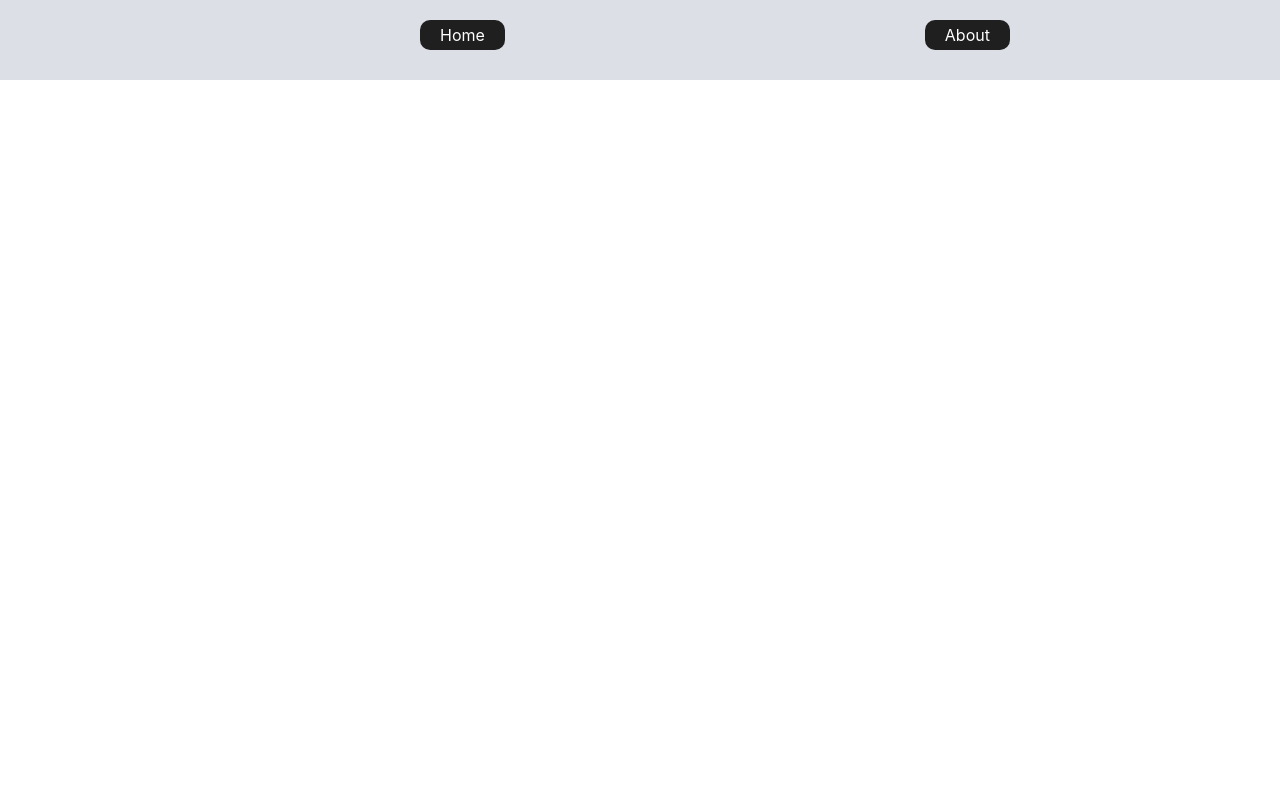
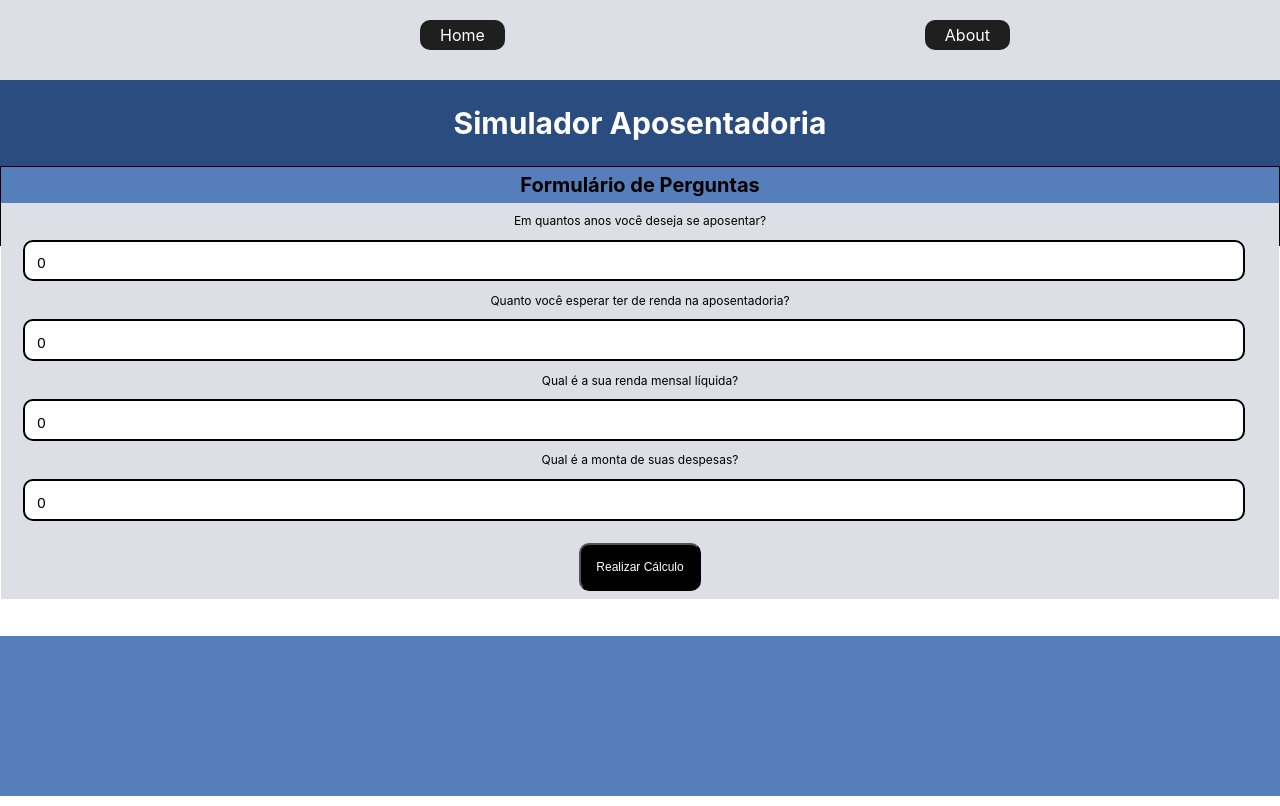
Before and after one commit to EuripedesNaves/calculadora-aposentadoria, a React (Create React App) app: page /result in a window 1280 px wide. Built offline with nearby package versions, Linux system fonts and the light colour scheme.

Commit message:
Clean Components

```diff
--- a/src/App.js
+++ b/src/App.js
@@ -3,21 +3,16 @@ import './App.css';
 import { Route, Routes } from 'react-router-dom';
 import { NavBar } from './components/NavBar';
 import { About } from './pages/About';
-import { Result } from './components/Result';
-import { Print } from './components/Print';
-import { Charts } from './components/Charts';
-import { Home } from './pages/Home';
+import { Result } from './pages/Result';
 
 const App = () => {
   return (
     <div className="App">
        <NavBar/>
        <Routes>
-        <Route path='/' element={<Home/>} />
+        {/* <Route path='/' element={<Home/>} /> */}
         <Route path='/about' element={<About/>} />
         <Route path='/result' element={<Result/>} />
-        <Route path='/result/charts' element={<Charts/>} />
-        <Route path='/result/print' element={<Print/>} />
       </Routes>
     </div>
   );
--- a/src/components/Charts.js
+++ /dev/null
@@ -1,9 +0,0 @@
-import React from 'react'
-
-export const Charts = () => {
-    return (
-      <div>
-        <h1>Charts</h1>
-      </div>
-    )
-  }
--- a/src/components/Result.js
+++ /dev/null
@@ -1,9 +0,0 @@
-import React from 'react'
-
-export const Result = () => {
-    return (
-      <div>
-        <h1>Result</h1>
-      </div>
-    )
-  }
--- a/src/pages/Home.js
+++ b/src/pages/Home.js
@@ -1,13 +1,13 @@
 import React from 'react';
-import { Form } from '../components/Form';
 import { Titulo } from '../components/Titulo';
 
+export const Home = () => {
+return(
 
-export const Home = () => {
-    return (
-      <div>
-        <Titulo></Titulo>
-        <Form/>
-      </div>
-    )
-  }
+<>
+<Titulo></Titulo>
+</>
+
+)
+
+}
--- /dev/null
+++ b/src/pages/Result.js
@@ -0,0 +1,13 @@
+import React from 'react';
+import { Form } from '../components/Form';
+import { Titulo } from '../components/Titulo';
+
+
+export const Result = () => {
+    return (
+      <>
+        <Titulo></Titulo>
+        <Form/>
+      </>
+    )
+  }
```
